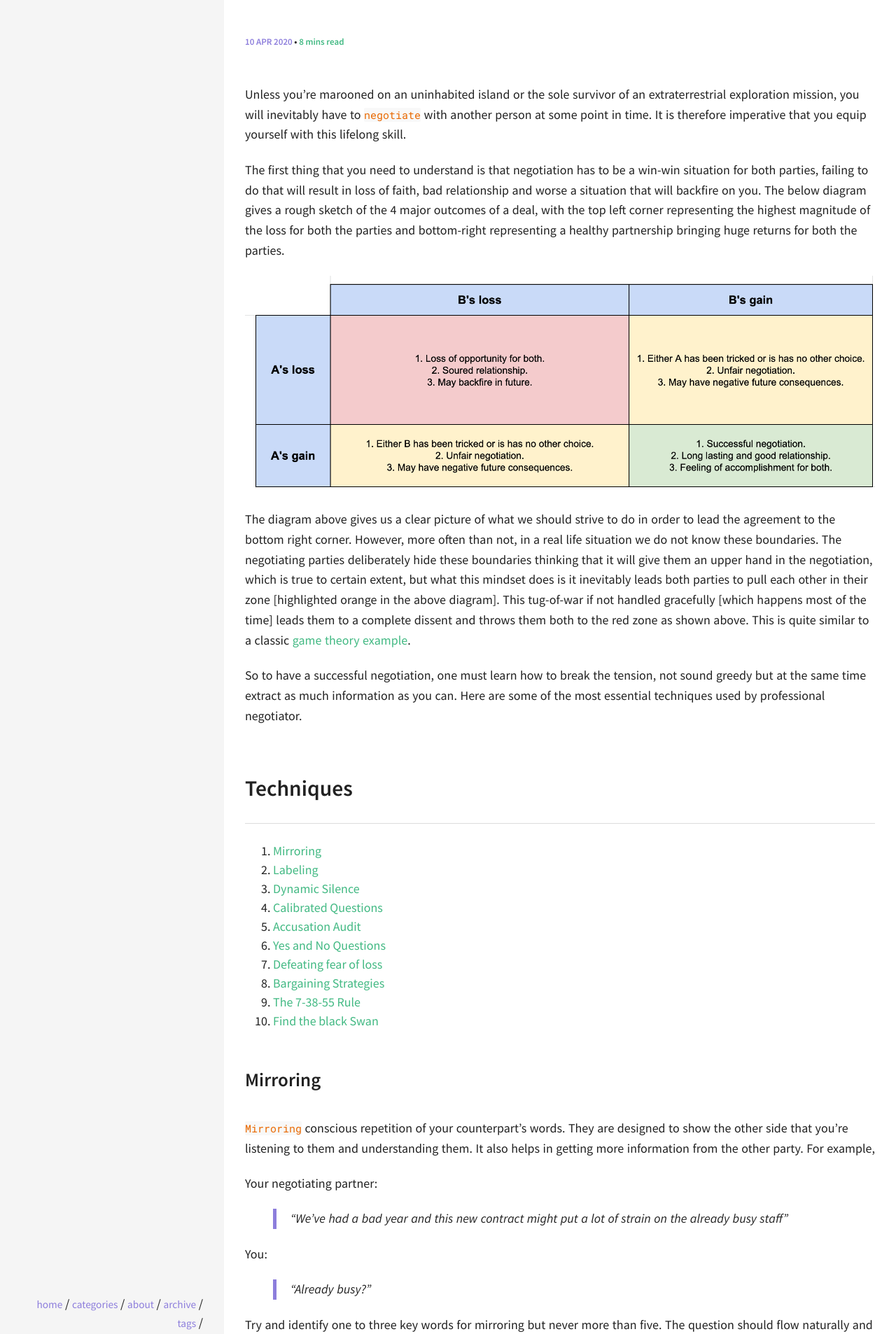
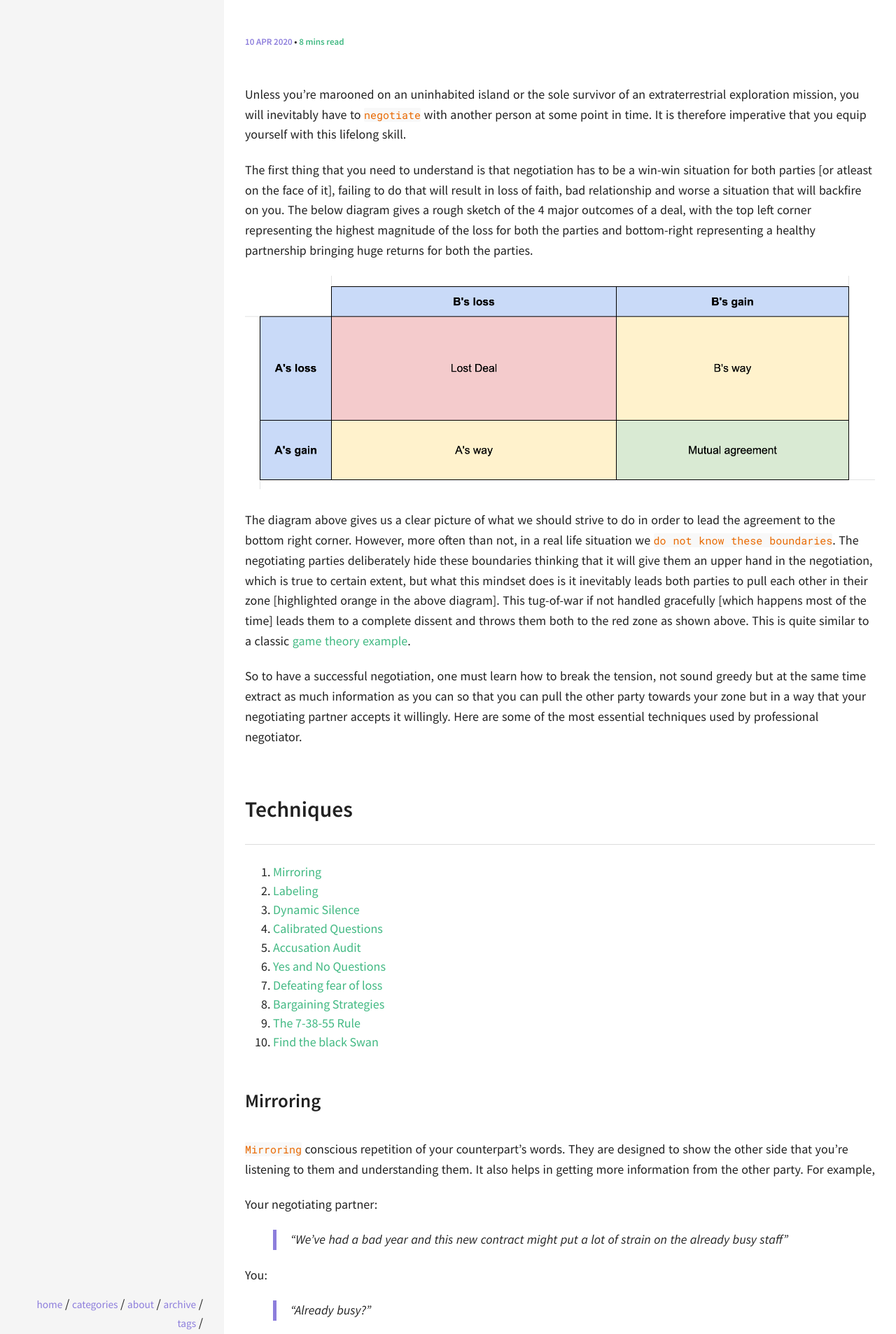
Before and after one commit to anandjoshi91/anandjoshi91.github.io, a Jekyll site: the page built from _posts/2020/2020-04-10-The-Art-of-Negotiation.md, in a window 1280 px wide. Shown: the part 582-2488 px from the top of the page at 70% size. Built offline with Jekyll 4.4.1, drawn with Linux system fonts in a browser that asks for light colours; comment, search, counter and statistics services are not loaded.

Commit message:
update post

```diff
--- a/_posts/2020/2020-04-10-The-Art-of-Negotiation.md
+++ b/_posts/2020/2020-04-10-The-Art-of-Negotiation.md
@@ -12,15 +12,15 @@ image:
 ---
 Unless you’re marooned on an uninhabited island or the sole survivor of an extraterrestrial exploration mission, you will inevitably have to `negotiate` with another person at some point in time. It is therefore imperative that you equip yourself with this lifelong skill.
 
-The first thing that you need to understand is that negotiation has to be a win-win situation for both parties, failing to do that will result in loss of faith, bad relationship and worse a situation that will backfire on you. The below diagram gives a rough sketch of the 4 major outcomes of a deal, with the top left corner representing the highest magnitude of the loss for both the parties and bottom-right representing a healthy partnership bringing huge returns for both the parties.
+The first thing that you need to understand is that negotiation has to be a win-win situation for both parties [or atleast on the face of it], failing to do that will result in loss of faith, bad relationship and worse a situation that will backfire on you. The below diagram gives a rough sketch of the 4 major outcomes of a deal, with the top left corner representing the highest magnitude of the loss for both the parties and bottom-right representing a healthy partnership bringing huge returns for both the parties.
 
 <p align="center">
     <img src="/img/2020/negotiation-cases.png" alt="Negotation cases chart" />
 </p>
 
-The diagram above gives us a clear picture of what we should strive to do in order to lead the agreement to the bottom right corner. However, more often than not, in a real life situation we do not know these boundaries. The negotiating parties deliberately hide these boundaries thinking that it will give them an upper hand in the negotiation, which is true to certain extent, but what this mindset does is it inevitably leads both parties to pull each other in their zone [highlighted orange in the above diagram]. This tug-of-war if not handled gracefully [which happens most of the time] leads them to a complete dissent and throws them both to the red zone as shown above. This is quite similar to a classic [game theory example](https://en.wikipedia.org/wiki/Prisoner%27s_dilemma){:target="_blank"}.
+The diagram above gives us a clear picture of what we should strive to do in order to lead the agreement to the bottom right corner. However, more often than not, in a real life situation we `do not know these boundaries`. The negotiating parties deliberately hide these boundaries thinking that it will give them an upper hand in the negotiation, which is true to certain extent, but what this mindset does is it inevitably leads both parties to pull each other in their zone [highlighted orange in the above diagram]. This tug-of-war if not handled gracefully [which happens most of the time] leads them to a complete dissent and throws them both to the red zone as shown above. This is quite similar to a classic [game theory example](https://en.wikipedia.org/wiki/Prisoner%27s_dilemma){:target="_blank"}.
 
-So to have a successful negotiation, one must learn how to break the tension, not sound  greedy but at the same time extract as much information as you can. Here are some of the most essential techniques used by professional negotiator.
+So to have a successful negotiation, one must learn how to break the tension, not sound  greedy but at the same time extract as much information as you can so that you can pull the other party towards your zone but in a way that your negotiating partner accepts it willingly. Here are some of the most essential techniques used by professional negotiator.
 
 
 ## Techniques
```
Also changed, not shown: other parts of _posts/2020/2020-04-10-The-Art-of-Negotiation.md (+1 -1 lines), img/2020/negotiation-cases.png.
